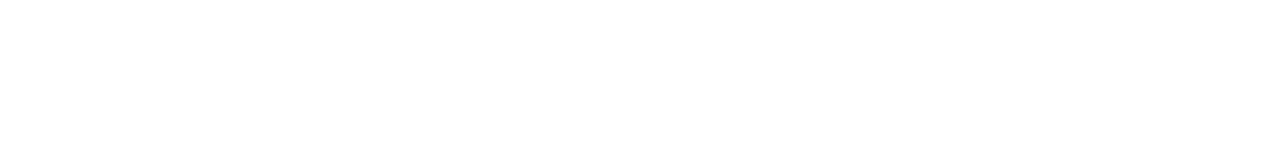
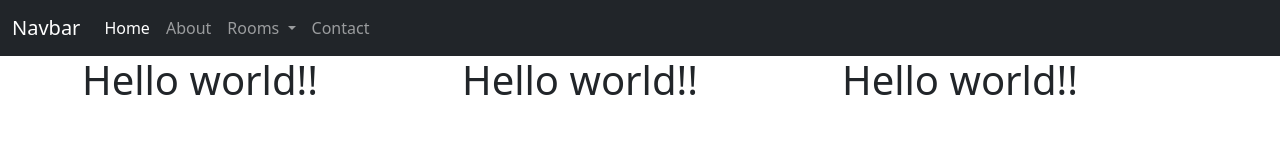
Before and after one commit to khalil-farashiani/golang-web-application, a plain HTML site: page cmd/web/index.html in a window 1280 px wide. Drawn offline with nearby package versions, Linux system fonts and the light colour scheme.

Commit message:
create a navbar for landing page

```diff
--- a/cmd/web/index.html
+++ b/cmd/web/index.html
@@ -5,9 +5,77 @@
         <meta content="width=device-width, user-scalable=no, initial-scale=1.0, maximum-scale=1.0, minimum-scale=1.0"
             name="viewport">
         <meta content="ie=edge" http-equiv="X-UA-Compatible">
-    <title>Landing page</title>
+
+        <link crossorigin="anonymous" href="https://cdn.jsdelivr.net/npm/bootstrap@5.1.3/dist/css/bootstrap.min.css"
+            integrity="sha384-1BmE4kWBq78iYhFldvKuhfTAU6auU8tT94WrHftjDbrCEXSU1oBoqyl2QvZ6jIW3" rel="stylesheet">
+
+        <title>Home</title>
+
+
     </head>
     <body>
+        <nav class="navbar navbar-expand-lg navbar-dark bg-dark">
+            <div class="container-fluid">
+                <a class="navbar-brand" href="#">Navbar</a>
+                <button aria-controls="navbarSupportedContent" aria-expanded="false" aria-label="Toggle navigation"
+                        class="navbar-toggler" data-bs-target="#navbarSupportedContent"
+                        data-bs-toggle="collapse" type="button">
+                    <span class="navbar-toggler-icon"></span>
+                </button>
+                <div class="collapse navbar-collapse" id="navbarSupportedContent">
+                    <ul class="navbar-nav me-auto mb-2 mb-lg-0">
+                        <li class="nav-item">
+                            <a aria-current="page" class="nav-link active" href="#">Home</a>
+                        </li>
+                        <li class="nav-item">
+                            <a class="nav-link" href="#">About</a>
+                        </li>
+                        <li class="nav-item dropdown">
+                            <a aria-expanded="false" class="nav-link dropdown-toggle" data-bs-toggle="dropdown" href="#"
+                                id="navbarDropdown" role="button">
+                                Rooms
+                            </a>
+                            <ul aria-labelledby="navbarDropdown" class="dropdown-menu">
+                                <li><a class="dropdown-item" href="#">general's Quarters</a></li>
+                                <li><a class="dropdown-item" href="#">Major's Suite</a></li>
+                            </ul>
+                        </li>
+                        <li class="nav-item">
+                            <a class="nav-link">Contact</a>
+                        </li>
+                    </ul>
 
+                </div>
+            </div>
+        </nav>
+
+        <div class="container">
+
+            <div class="row">
+
+                <div class="col">
+                    <h1>
+                        Hello world!!
+                    </h1>
+                </div>
+                <div class="col">
+                    <h1>
+                        Hello world!!
+                    </h1>
+                </div>
+                <div class="col">
+                    <h1>
+                        Hello world!!
+                    </h1>
+                </div>
+
+            </div>
+        </div>
+
+
+        <script crossorigin="anonymous" integrity="sha384-7+zCNj/IqJ95wo16oMtfsKbZ9ccEh31eOz1HGyDuCQ6wgnyJNSYdrPa03rtR1zdB"
+            src="https://cdn.jsdelivr.net/npm/@popperjs/core@2.10.2/dist/umd/popper.min.js"></script>
+        <script crossorigin="anonymous" integrity="sha384-QJHtvGhmr9XOIpI6YVutG+2QOK9T+ZnN4kzFN1RtK3zEFEIsxhlmWl5/YESvpZ13"
+            src="https://cdn.jsdelivr.net/npm/bootstrap@5.1.3/dist/js/bootstrap.min.js"></script>
     </body>
 </html>
```
Lines whose indentation alone changed are shown as unchanged.
